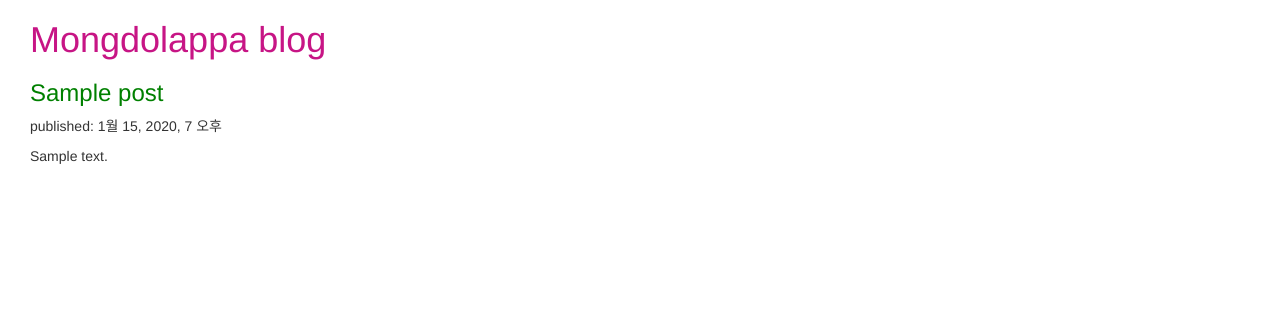
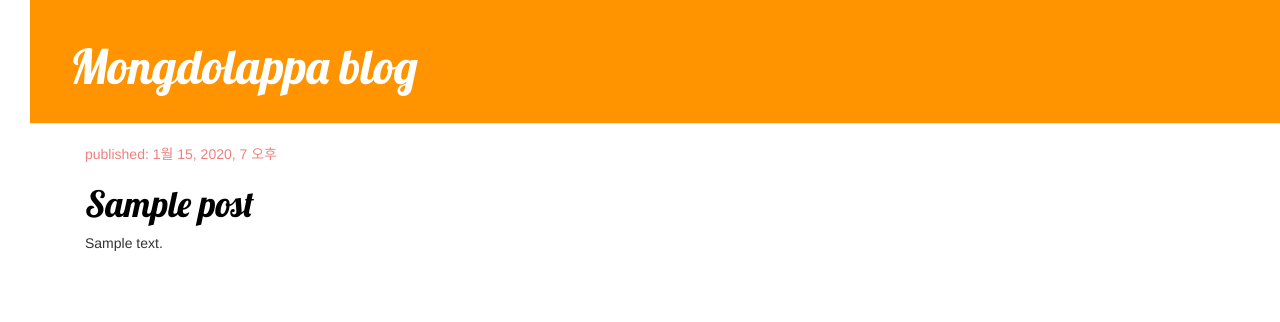
Before and after one commit to mongdolappa/my-first-blog, a Django app: page / in a window 1280 px wide. Shown: the top 322 px of the page. Run offline with Django 3.2, Linux system fonts and the light colour scheme; tables that the repository leaves empty hold one stand-in row (values such as "Sample post"); some libraries are stand-ins or nearby versions.

Commit message:
2019-04-21 22:00 modified

```diff
--- a/blog/static/css/blog.css
+++ b/blog/static/css/blog.css
@@ -8,4 +8,52 @@ h1 a{
 
 h3 a{
     color: 	#008000;
+    font-family: 'Lobster';
 }
+
+.page-header {
+    background-color: #ff9400;
+    margin-top: 0;
+    padding: 20px 20px 20px 40px;
+}
+
+.page-header h1, .page-header h1 a, .page-header h1 a:visited, .page-header h1 a:active {
+    color: #ffffff;
+    font-size: 36pt;
+    text-decoration: none;
+}
+
+.content {
+    margin-left: 40px;
+}
+
+h1, h2, h3, h4 {
+    font-family: 'Lobster', cursive;
+}
+
+.date {
+    color: #F08080;
+}
+
+.save {
+    float: right;
+}
+
+.post-form textarea, .post-form input {
+    width: 100%;
+}
+
+.top-menu, .top-menu:hover, .top-menu:visited {
+    color: #ffffff;
+    float: right;
+    font-size: 26pt;
+    margin-right: 20px;
+}
+
+.post {
+    margin-bottom: 70px;
+}
+
+.post h1 a, .post h1 a:visited {
+    color: #000000;
+}
--- a/blog/templates/blog/post_list.html
+++ b/blog/templates/blog/post_list.html
@@ -7,19 +7,28 @@
     <link rel="stylesheet" href="//maxcdn.bootstrapcdn.com/bootstrap/3.2.0/css/bootstrap.min.css">
     <link rel="stylesheet" href="//maxcdn.bootstrapcdn.com/bootstrap/3.2.0/css/bootstrap-theme.min.css">
     <link rel="stylesheet" href="{% static 'css/blog.css' %}">
+    <link href="//fonts.googleapis.com/css?family=Lobster&subset=latin,latin-ext" rel="stylesheet" type="text/css">
 </head>
 <body>
-        <div>
+        <div class="page-header">
             <h1><a href="">Mongdolappa blog</a></h1>
         </div>
 
-{% for post in posts %}
-    <div>
-        <h3><a href="">{{ post.title }}</a></h3>
-        <p>published: {{ post.created_date}}</p>
-        <p>{{ post.text|linebreaksbr }}</p>
+<div class="content container">
+    <div class="row">
+        <div class="col-md-8">
+            {% for post in posts %}
+                <div class="post">
+                    <div class="date">
+                        <p>published: {{ post.created_date }}</p>
+                    </div>
+                    <h1><a href="">{{ post.title }}</a></h1>
+                    <p>{{ post.text|linebreaksbr }}</p>
+                </div>
+            {% endfor %}
+        </div>
     </div>
-{% endfor %}
+</div>
 
 </body>
 </html>
```
